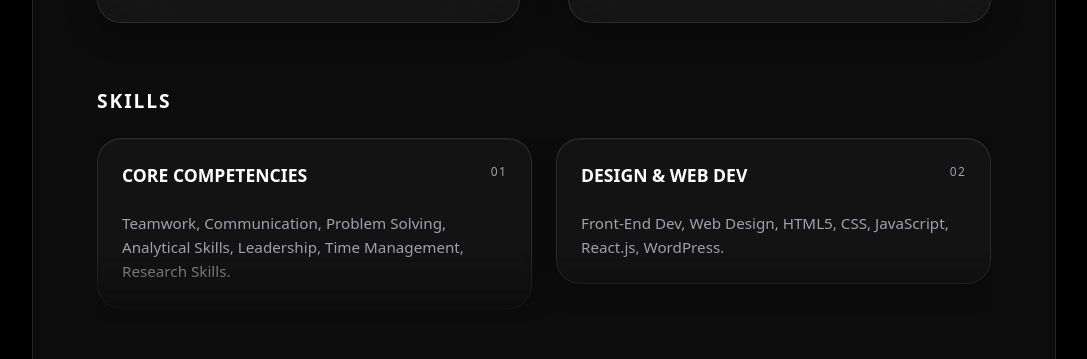
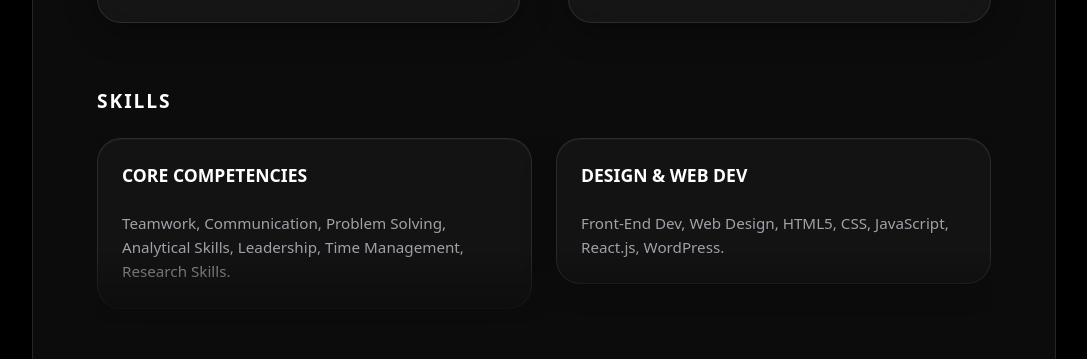
Before and after one commit to SebastianAntic/Portfolio, a React (Vite) app: page / in a window 1280 px wide. Shown: the part 2220-2579 px from the top of the page, without its empty margins (96-1183 px from the left). Built offline with nearby package versions, Linux system fonts and the light colour scheme.

Commit message:
modified:   src/App.jsx

```diff
--- a/src/App.jsx
+++ b/src/App.jsx
@@ -337,8 +337,7 @@
               paddingBottom: (!showAllSkills && skillsList.length > 2) ? '1rem' : '0'
             }}>
               {skillsList.slice(0, showAllSkills ? skillsList.length : 2).map((skill, i) => (
-                <div key={i} className="glass-box" style={{ flex: '1 1 calc(50% - 0.75rem)', minWidth: '280px', padding: '1.5rem', position: 'relative' }}>
-                  <span style={{ position: 'absolute', top: '1.5rem', right: '1.5rem', color: mutedColor, fontSize: '0.75rem', letterSpacing: '0.1em' }}>{skill.id}</span>
+                <div key={i} className="glass-box" style={{ flex: '1 1 calc(50% - 0.75rem)', minWidth: '280px', padding: '1.5rem' }}>
                   <h4 style={{ margin: '0 0 0.5rem 0', fontSize: '1.1rem', textTransform: 'uppercase', color: fgColor, fontWeight: 600 }}>{skill.title}</h4>
                   <p style={{ fontSize: '0.95rem', color: mutedColor, lineHeight: 1.6, margin: 0, marginTop: '1rem' }}>{skill.desc}</p>
                 </div>
```
